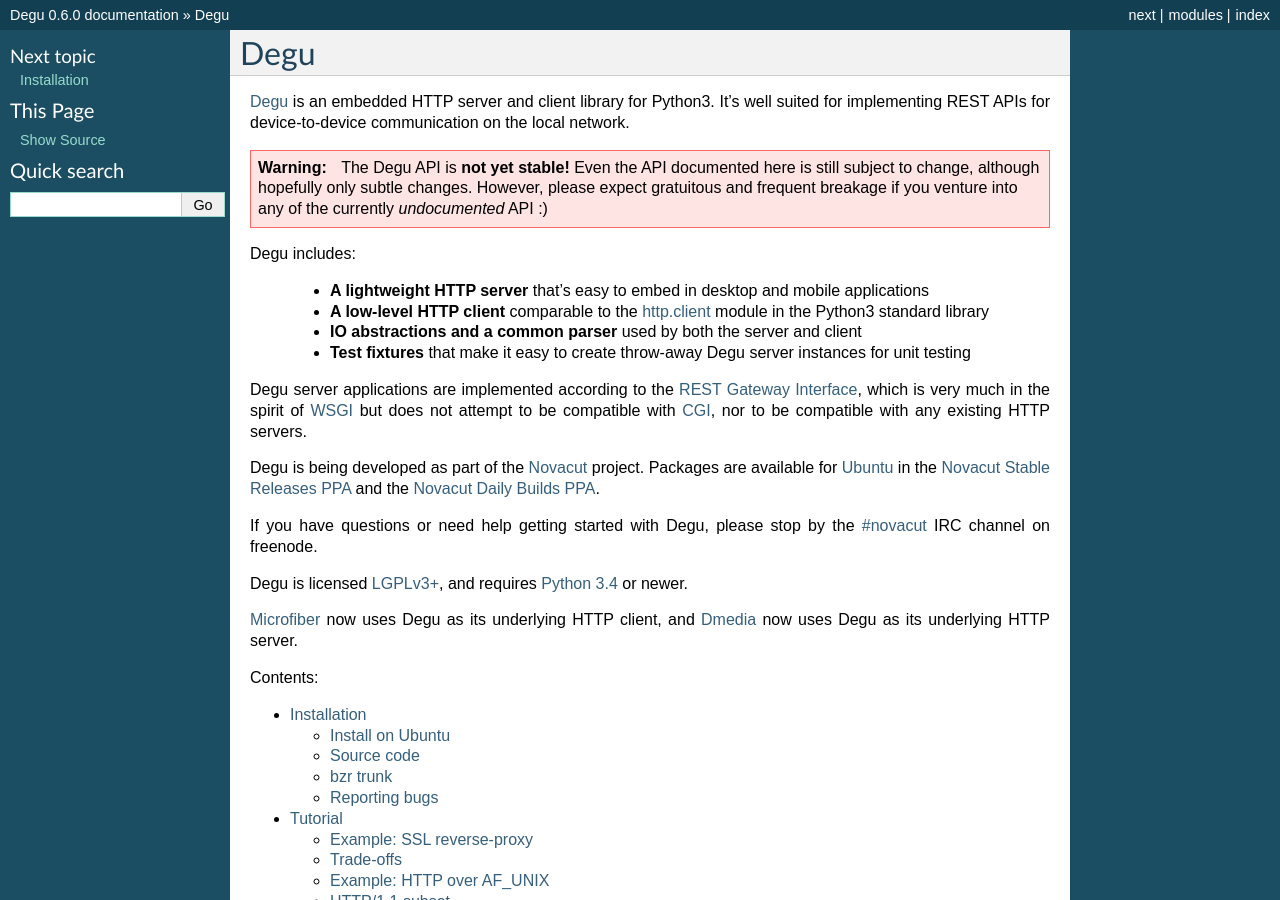
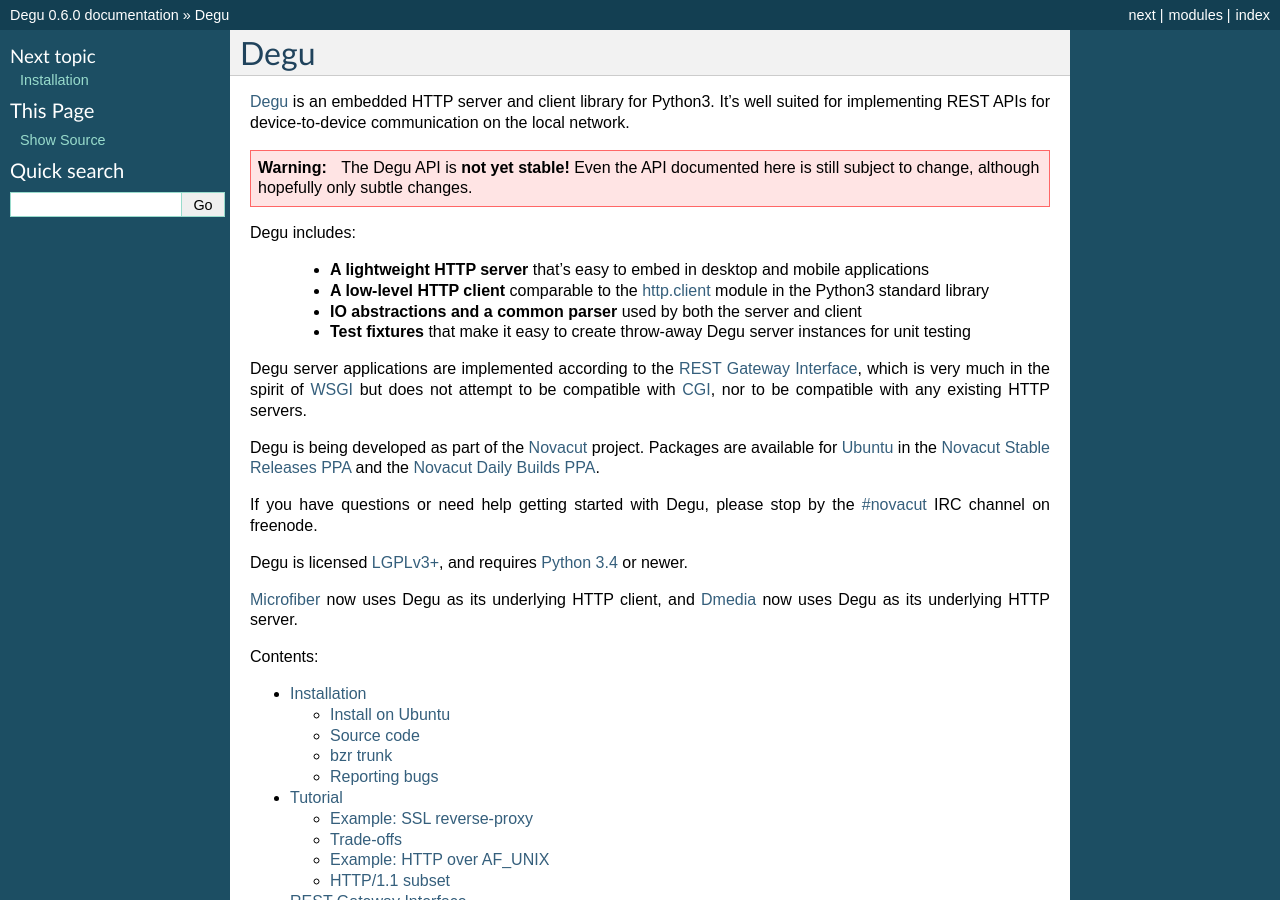
Before and after one commit to json420/degu, a Sphinx documentation site: the page built from doc/index.rst, in a window 1280 px wide and 900 px high. Built offline with Sphinx 7.4.7, drawn with Linux system fonts in a browser that asks for light colours.

Commit message:
Make API warning in index.rst a bit less scary

```diff
--- a/doc/index.rst
+++ b/doc/index.rst
@@ -8,9 +8,7 @@
 .. warning::
 
     The Degu API is **not yet stable!**  Even the API documented here is still
-    subject to change, although hopefully only subtle changes.  However, please
-    expect gratuitous and frequent breakage if you venture into any of the
-    currently *undocumented* API :)
+    subject to change, although hopefully only subtle changes.
 
 Degu includes:
 
```
